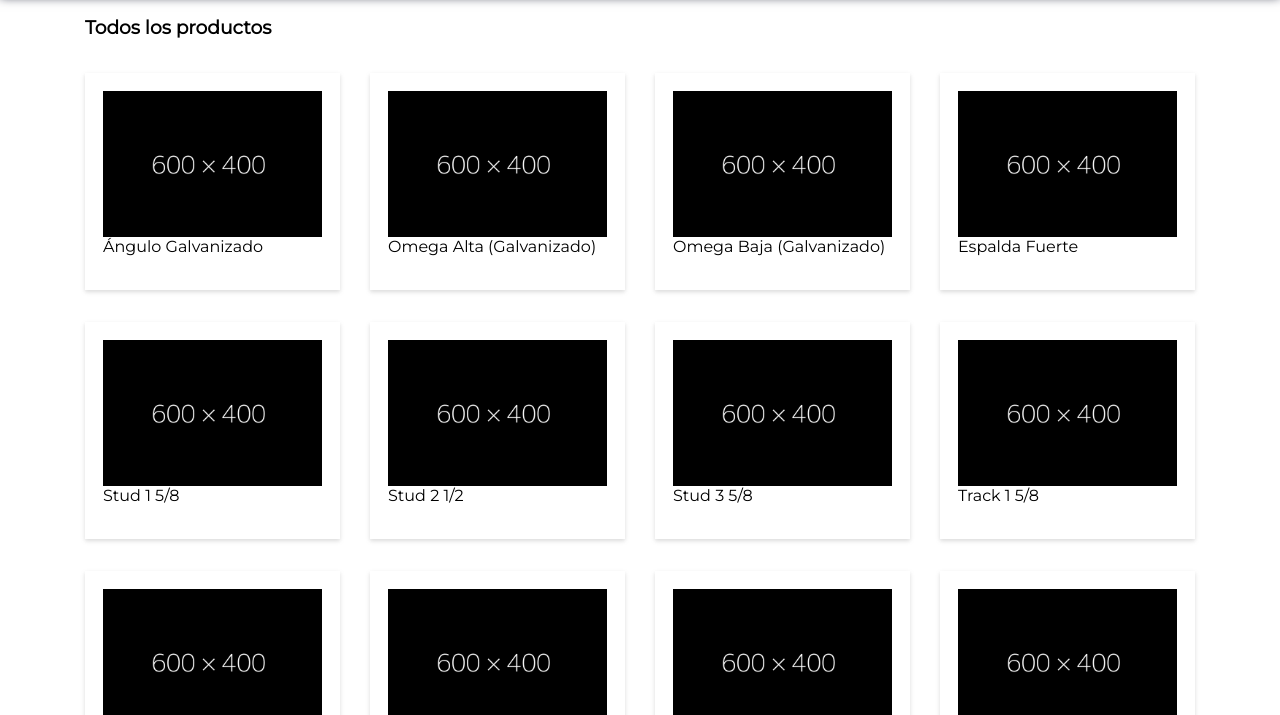
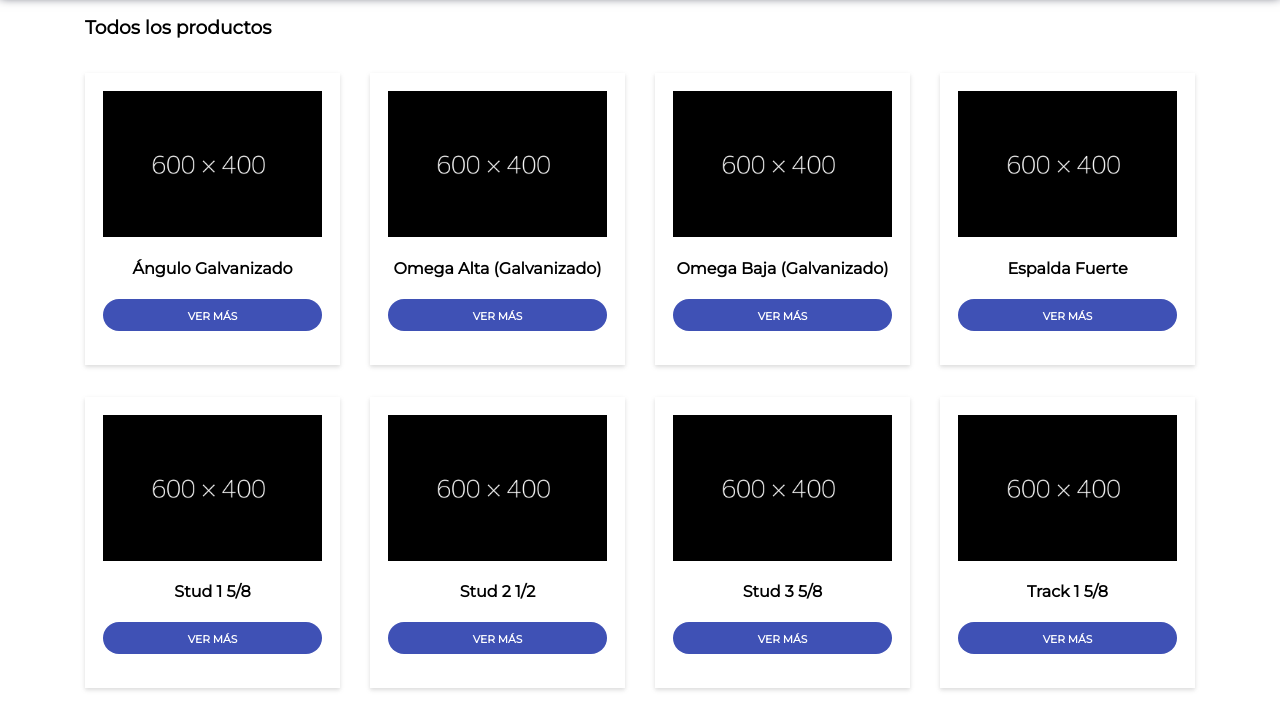
Before and after one commit to chri5bot/gypglass, a Gatsby site: page /catalog in a window 1280 px wide. Shown: the part 85-800 px from the top of the page. Built offline with nearby package versions, Linux system fonts and the light colour scheme; Gatsby itself is replaced by a stand-in of ours.

Commit message:
Ending catalog

```diff
--- /dev/null
+++ b/src/components/Buttons/index.js
@@ -0,0 +1,14 @@
+import React from "react"
+import { useThemeContext } from "../../context"
+
+import { Title, NavButtonContainer } from "./styles"
+
+export const NavButton = ({ to, children }) => {
+  const { colors } = useThemeContext()
+
+  return (
+    <NavButtonContainer colors={colors} to={`/${to}`}>
+      <Title>{children}</Title>
+    </NavButtonContainer>
+  )
+}
--- /dev/null
+++ b/src/components/Buttons/styles.js
@@ -0,0 +1,18 @@
+import styled from "styled-components"
+import { Link } from "gatsby"
+
+export const NavButtonContainer = styled(Link)`
+  text-transform: uppercase;
+  width: 100%;
+  display: flex;
+  justify-content: center;
+  align-items: center;
+  background-color: ${props => props.colors && props.colors.primary};
+  color: white;
+  padding: 0.5rem 0;
+  border-radius: 20px;
+`
+export const Title = styled.h6`
+  margin: auto;
+  padding-top: 3px;
+`
--- a/src/components/Products/Item/index.js
+++ b/src/components/Products/Item/index.js
@@ -3,9 +3,13 @@ import { withPrefix } from "gatsby-link"
 import { Container } from "./styles"
 import { useThemeContext } from "../../../context"
 
+import { Title } from "../styles"
+
+import { NavButton } from "../../Buttons"
+
 function Item({ name, slug, image }) {
   const { colors } = useThemeContext()
-  console.log(`/products/${slug}/${image}`)
+
   return (
     <Container colors={colors}>
       <img
@@ -14,7 +18,8 @@ function Item({ name, slug, image }) {
         width={"100%"}
         height={"auto"}
       />
-      <span>{name}</span>
+      <Title>{name}</Title>
+      <NavButton to={slug}>Ver más</NavButton>
     </Container>
   )
 }
--- a/src/components/Products/Item/styles.js
+++ b/src/components/Products/Item/styles.js
@@ -15,6 +15,5 @@ export const Container = styled.div`
   &:hover {
     outline: 0px solid transparent;
     border: 2px solid ${props => props.colors && props.colors.secondary};
-    cursor: pointer;
   }
 `
--- a/src/components/Products/ItemResponsive/index.js
+++ b/src/components/Products/ItemResponsive/index.js
@@ -1,10 +1,13 @@
 import React from "react"
 import { withPrefix } from "gatsby-link"
+import { Link } from "gatsby"
 
 import { Container } from "./styles"
+import { Title } from "../styles"
 
-function ItemResponsive({ name, slug, image }) {
+function ItemResponsive({ name, slug, image, description }) {
   return (
+    <Link to={`/${slug}`}>
       <Container>
         <img
           src={withPrefix(`/products/${slug}/${image}`)}
@@ -12,8 +15,9 @@ function ItemResponsive({ name, slug, image }) {
           width={"100%"}
           height={"auto"}
         />
-      <span>{name}</span>
+        <Title>{name}</Title>
       </Container>
+    </Link>
   )
 }
 
--- a/src/components/Products/ItemResponsive/styles.js
+++ b/src/components/Products/ItemResponsive/styles.js
@@ -9,4 +9,5 @@ export const Container = styled.div`
   height: 100%;
   min-height: 5rem;
   font-size: 0.75rem;
+  color: black;
 `
--- a/src/components/Products/index.js
+++ b/src/components/Products/index.js
@@ -19,6 +19,7 @@ function Products() {
             name
             slug
             image
+            description
           }
         }
       }
@@ -38,20 +39,15 @@ function Products() {
         {isMobile ? (
           <Grid.Column>
             <ItemContainerResponsive>
-              {products.map(({ name, slug, image }) => (
-                <ItemResponsive
-                  key={name}
-                  name={name}
-                  image={image}
-                  slug={slug}
-                />
+              {products.map(product => (
+                <ItemResponsive key={product.slug} {...product} />
               ))}
             </ItemContainerResponsive>
           </Grid.Column>
         ) : (
-          products.map(({ name, slug, image }) => (
-            <Grid.Column key={name} md={3}>
-              <Item name={name} image={image} slug={slug}></Item>
+          products.map(product => (
+            <Grid.Column key={product.slug} md={3}>
+              <Item {...product}></Item>
             </Grid.Column>
           ))
         )}
--- a/src/components/Products/styles.js
+++ b/src/components/Products/styles.js
@@ -6,3 +6,6 @@ export const ItemContainerResponsive = styled.div`
   grid-gap: 1rem;
   grid-auto-rows: minmax(min-content, max-content);
 `
+export const Title = styled.h4`
+  text-align: center;
+`
```
Lines whose indentation alone changed are shown as unchanged.
